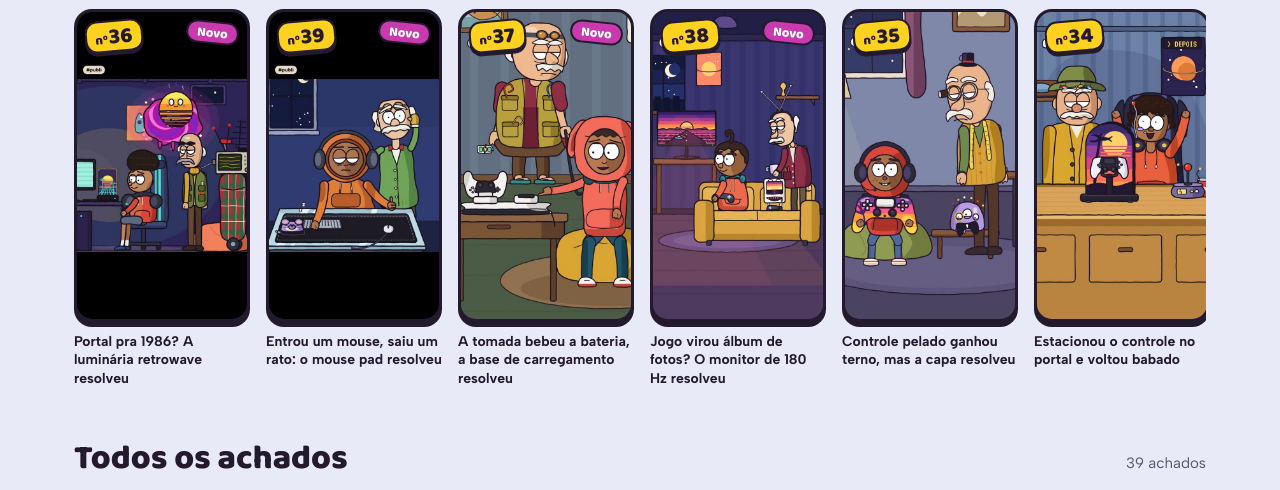
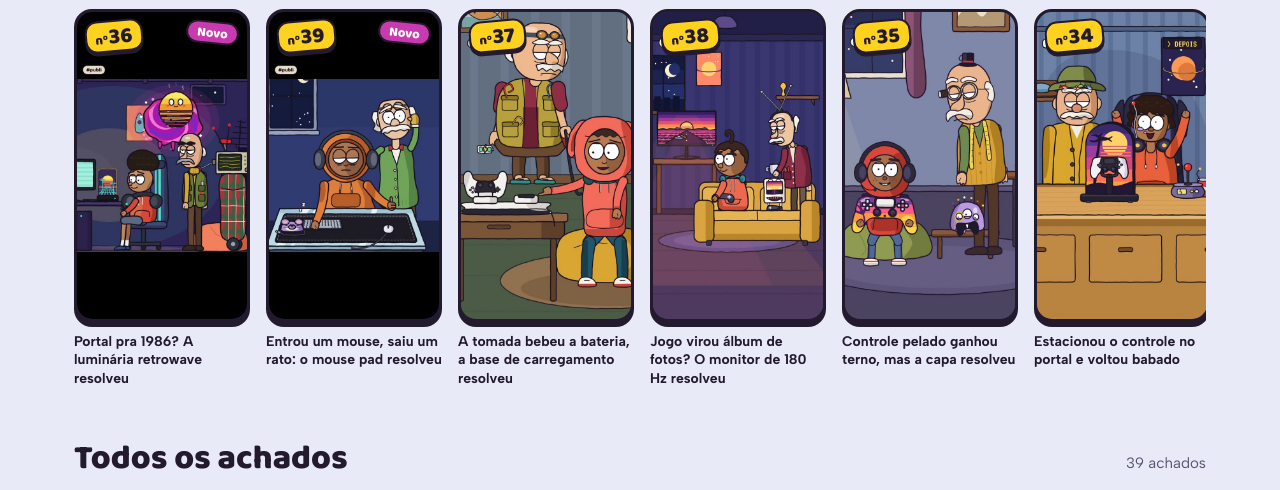
Before and after one commit to zenith-shop/zenith-shop.github.io, a plain HTML site: page index.html in a window 1280 px wide. Shown: the part 603-1093 px from the top of the page. Drawn offline with Linux system fonts and the light colour scheme.

Commit message:
Vitrine atualizada (39 produtos)

```diff
--- a/index.html
+++ b/index.html
@@ -379,11 +379,11 @@ footer p { margin: 0 0 4px; max-width: 70ch; }
       <span class="cena-titulo">Entrou um mouse, saiu um rato: o mouse pad resolveu</span>
     </a></li>
     <li><a class="cena" href="#n37" data-n="37">
-      <span class="cena-quadro"><img src="capas/v84.jpg" alt="" width="540" height="960"><span class="etiqueta"><span class="so-leitor">Produto número 37</span><span aria-hidden="true"><small>nº</small>37</span></span><span class="novo">Novo</span></span>
+      <span class="cena-quadro"><img src="capas/v84.jpg" alt="" width="540" height="960"><span class="etiqueta"><span class="so-leitor">Produto número 37</span><span aria-hidden="true"><small>nº</small>37</span></span></span>
       <span class="cena-titulo">A tomada bebeu a bateria, a base de carregamento resolveu</span>
     </a></li>
     <li><a class="cena" href="#n38" data-n="38">
-      <span class="cena-quadro"><img src="capas/v83.jpg" alt="" width="540" height="960" loading="lazy"><span class="etiqueta"><span class="so-leitor">Produto número 38</span><span aria-hidden="true"><small>nº</small>38</span></span><span class="novo">Novo</span></span>
+      <span class="cena-quadro"><img src="capas/v83.jpg" alt="" width="540" height="960" loading="lazy"><span class="etiqueta"><span class="so-leitor">Produto número 38</span><span aria-hidden="true"><small>nº</small>38</span></span></span>
       <span class="cena-titulo">Jogo virou álbum de fotos? O monitor de 180 Hz resolveu</span>
     </a></li>
     <li><a class="cena" href="#n35" data-n="35">
```
